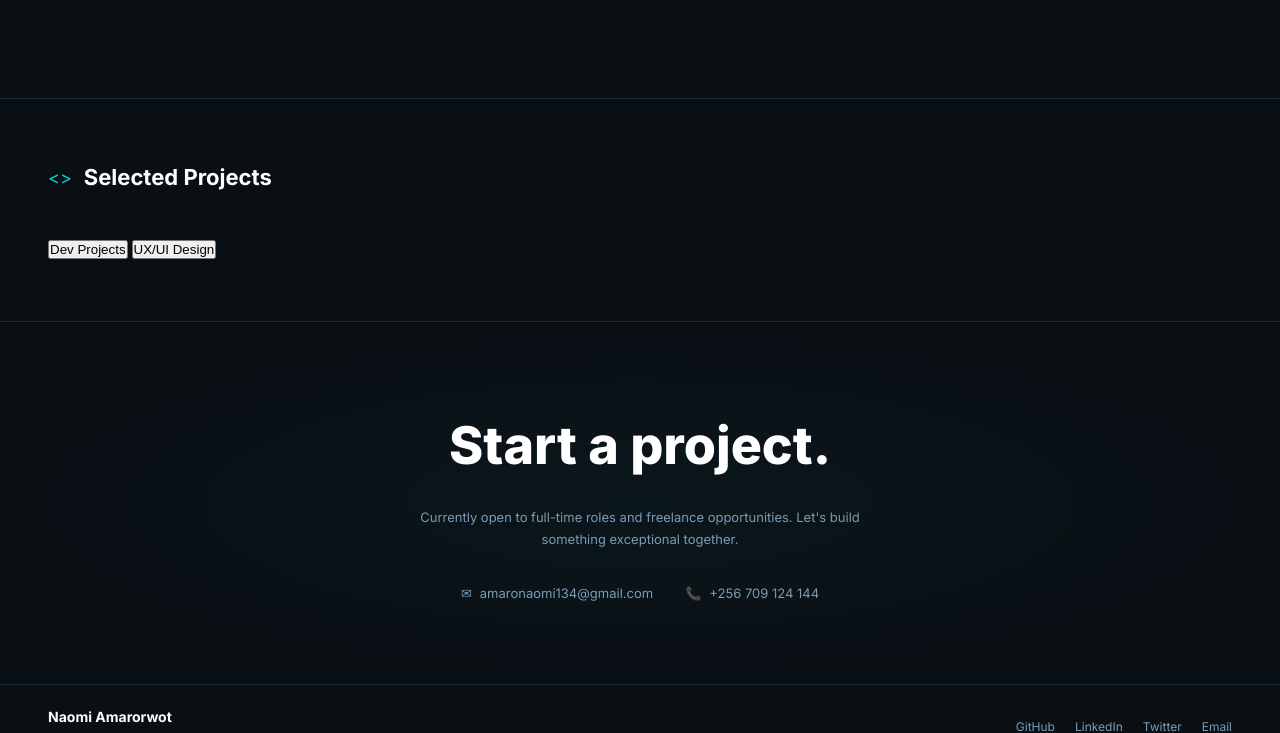
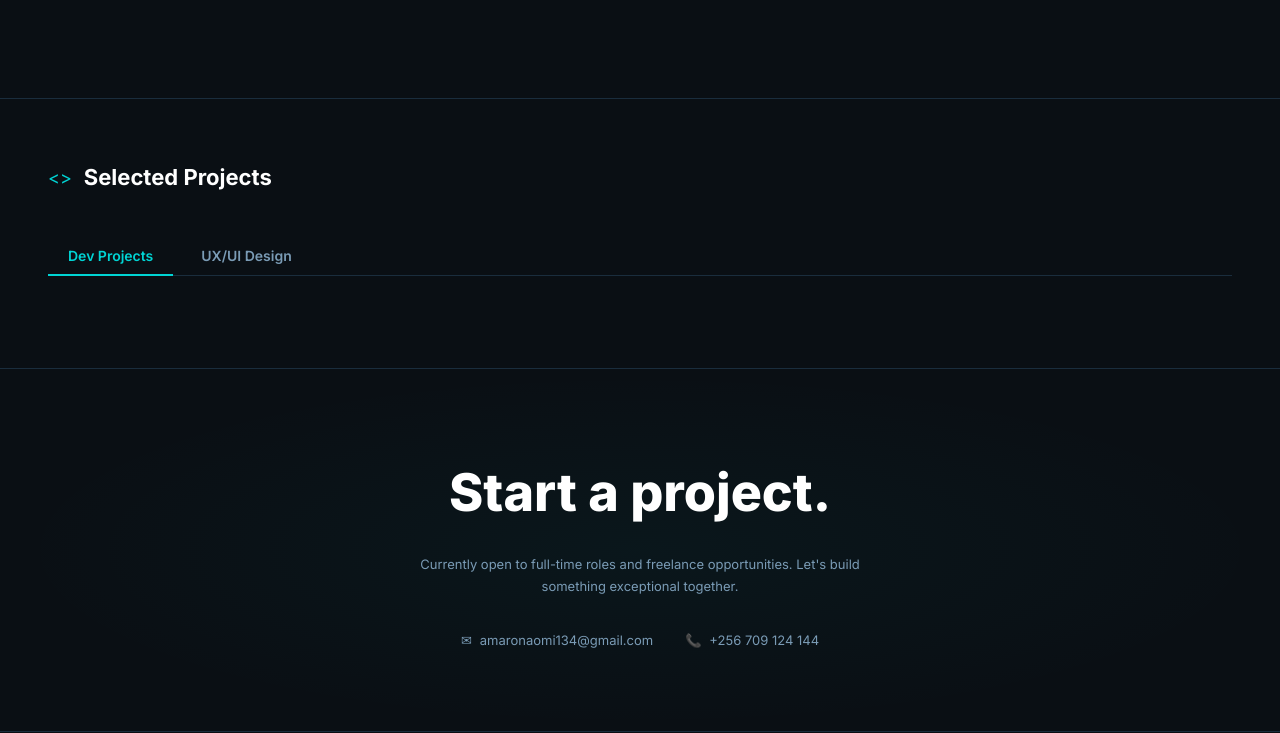
Before and after one commit to Amaro134/Amarorwot-Naomi-Portfolio, a Django app: template name/templates/name/index.html in a window 1280 px wide. Shown: the part 1283-2016 px from the top of the page. Run offline with Django 5.2, Linux system fonts and the light colour scheme; the template is opened without the code that fills it, so the values that code supplies are empty.

Commit message:
style: add project tab styles for Dev Projects and UX/UI Design toggle

```diff
--- a/name/static/name/css/style.css
+++ b/name/static/name/css/style.css
@@ -244,3 +244,31 @@ ul { list-style: none; }
   .cta__contacts { flex-direction: column; align-items: center; }
   .footer { flex-direction: column; text-align: center; }
 }
+/* ---- PROJECT TABS ---- */
+.proj-tabs {
+  display: flex;
+  gap: 8px;
+  margin-bottom: 32px;
+  border-bottom: 1px solid var(--border);
+  padding-bottom: 0;
+}
+.proj-tab {
+  background: none;
+  border: none;
+  color: var(--text-muted);
+  font-family: var(--sans);
+  font-size: 14px;
+  font-weight: 600;
+  padding: 10px 20px;
+  cursor: pointer;
+  border-bottom: 2px solid transparent;
+  margin-bottom: -1px;
+  transition: all var(--trans);
+}
+.proj-tab:hover { color: var(--white); }
+.proj-tab.active {
+  color: var(--teal);
+  border-bottom-color: var(--teal);
+}
+.proj-panel { display: block; }
+.proj-panel.hidden { display: none; }
```
